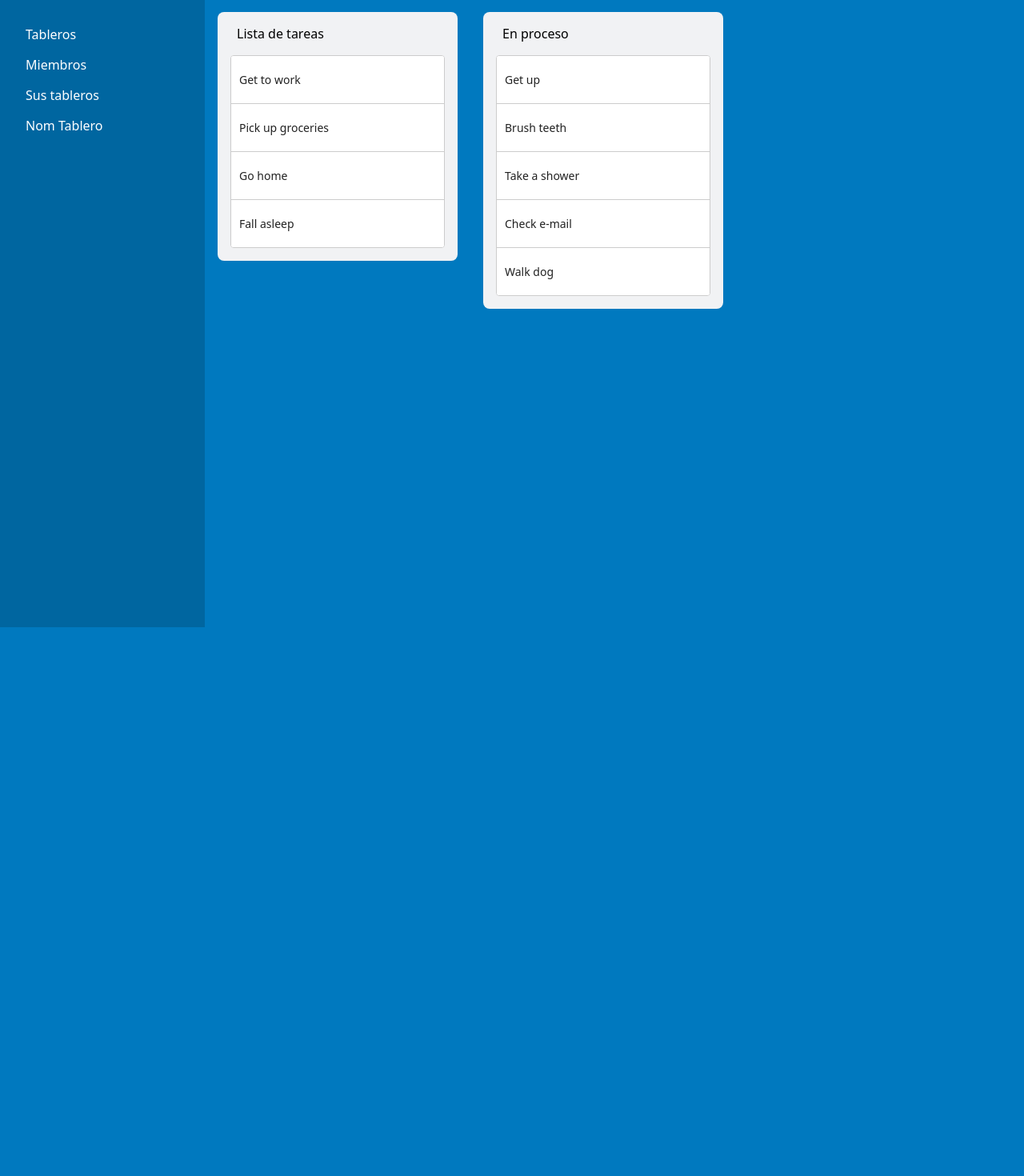
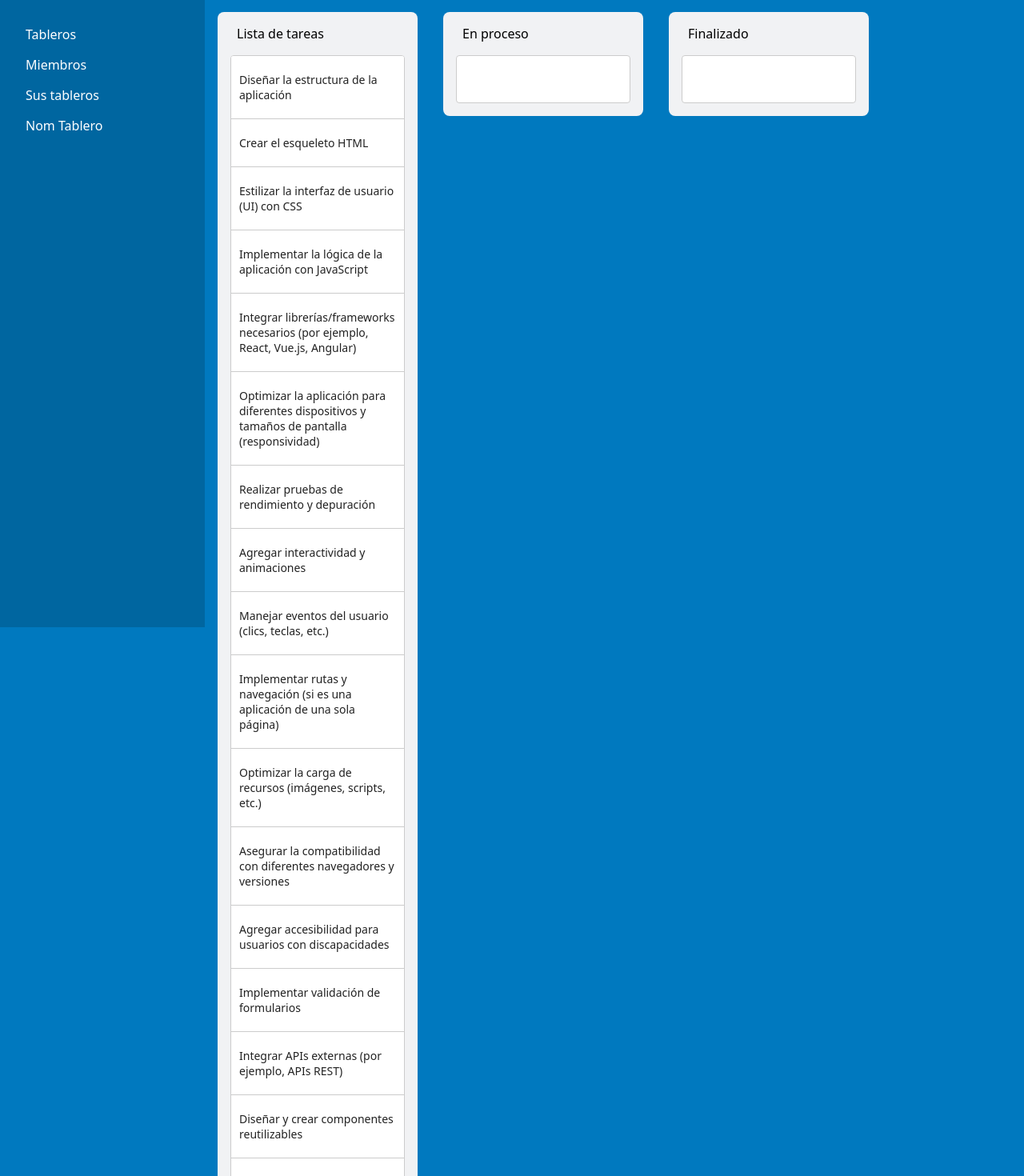
Before and after one commit to ismaeleamsi83/trello, an Angular app: page / in a window 1280 px wide. Shown: the part 80-1550 px from the top of the page at 80% size. Before the commit the page ends 864 px from the top, so only its background shows below. Built offline with nearby package versions, Linux system fonts and the light colour scheme.

Commit message:
funciona las tres columnas de tareas

```diff
--- a/src/app/body/body.component.html
+++ b/src/app/body/body.component.html
@@ -1,4 +1,4 @@
-<div style="">
+<div >
 
     <div class="example-container">
         <span style="margin-left: 0.5rem;">Lista de tareas</span>
@@ -7,29 +7,47 @@
           cdkDropList
           #todoList="cdkDropList"
           [cdkDropListData]="todo"
-          [cdkDropListConnectedTo]="[doneList]"
+          [cdkDropListConnectedTo]="[processList, doneList]"
           class="example-list"
           (cdkDropListDropped)="drop($event)">
           @for (item of todo; track item) {
             <div class="example-box" cdkDrag>{{item}}</div>
           }
         </div>
-      </div>
+    </div>
 
-      <div class="example-container">
+    <div class="example-container">
         <span style="margin-left: 0.5rem;">En proceso</span>
+
+        <div
+          cdkDropList
+          #processList="cdkDropList"
+          [cdkDropListData]="process"
+          [cdkDropListConnectedTo]="[todoList, doneList]"
+          class="example-list"
+          (cdkDropListDropped)="drop($event)">
+          @for (item of process; track item) {
+            <div class="example-box" cdkDrag>{{item}}</div>
+          }
+        </div>
+    </div>
+
+    <div class="example-container">
+        <span style="margin-left: 0.5rem;">Finalizado</span>
 
         <div
           cdkDropList
           #doneList="cdkDropList"
           [cdkDropListData]="done"
-          [cdkDropListConnectedTo]="[todoList]"
+          [cdkDropListConnectedTo]="[processList, todoList]"
           class="example-list"
           (cdkDropListDropped)="drop($event)">
           @for (item of done; track item) {
             <div class="example-box" cdkDrag>{{item}}</div>
           }
         </div>
-      </div>
+    </div>
 
-    </div>
+
+
+</div>
--- a/src/app/body/body.component.scss
+++ b/src/app/body/body.component.scss
@@ -1,5 +1,5 @@
 .example-container {
-    width: 300px;
+    width: 250px;
     max-width: 100%;
     margin: 2rem 1rem 1rem 1rem;
     display: inline-block;
--- a/src/app/body/body.component.ts
+++ b/src/app/body/body.component.ts
@@ -10,9 +10,34 @@ import { CdkDrag,CdkDropList, CdkDragDrop, moveItemInArray, transferArrayItem }
 })
 export class BodyComponent {
 
-  todo = ['Get to work', 'Pick up groceries', 'Go home', 'Fall asleep'];
+  todo = [
+    "Diseñar la estructura de la aplicación",
+    "Crear el esqueleto HTML",
+    "Estilizar la interfaz de usuario (UI) con CSS",
+    "Implementar la lógica de la aplicación con JavaScript",
+    "Integrar librerías/frameworks necesarios (por ejemplo, React, Vue.js, Angular)",
+    "Optimizar la aplicación para diferentes dispositivos y tamaños de pantalla (responsividad)",
+    "Realizar pruebas de rendimiento y depuración",
+    "Agregar interactividad y animaciones",
+    "Manejar eventos del usuario (clics, teclas, etc.)",
+    "Implementar rutas y navegación (si es una aplicación de una sola página)",
+    "Optimizar la carga de recursos (imágenes, scripts, etc.)",
+    "Asegurar la compatibilidad con diferentes navegadores y versiones",
+    "Agregar accesibilidad para usuarios con discapacidades",
+    "Implementar validación de formularios",
+    "Integrar APIs externas (por ejemplo, APIs REST)",
+    "Diseñar y crear componentes reutilizables",
+    "Documentar el código para futuras referencias",
+    "Realizar pruebas de usabilidad y obtener retroalimentación del usuario",
+    "Preparar la aplicación para producción (minificación, concatenación de archivos, etc.)",
+    "Desplegar la aplicación en un servidor o plataforma de alojamiento",
+    "Configurar herramientas de análisis y monitoreo (por ejemplo, Google Analytics)",
+    "Mantener y actualizar la aplicación según sea necesario"
+  ];
 
-  done = ['Get up', 'Brush teeth', 'Take a shower', 'Check e-mail', 'Walk dog'];
+  process : any = [];
+
+  done : any = [];
 
   drop(event: CdkDragDrop<string[]>) {
     if (event.previousContainer === event.container) {
```
